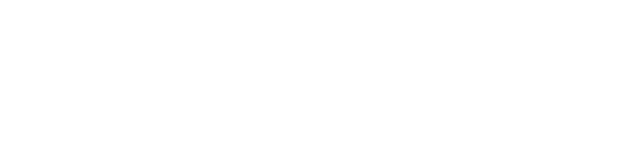
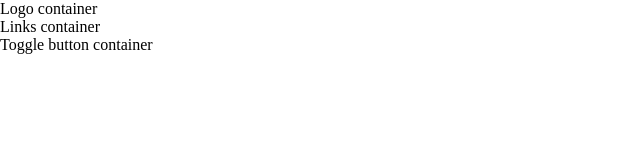
Before and after one commit to dianat2021/navbar-js, a plain HTML site: page src/index.html in a window 1280 px wide. Shown: the whole page, without its empty margins (0-640 px from the left). Drawn offline with Linux system fonts and the light colour scheme.

Commit message:
reset default styles and create variables

```diff
--- a/src/css/reset.css
+++ b/src/css/reset.css
@@ -0,0 +1,5 @@
+* {
+  margin: 0;
+  padding: 0;
+  box-sizing: border-box;
+}
--- a/src/css/variables.css
+++ b/src/css/variables.css
@@ -0,0 +1,12 @@
+:root {
+  /* COLORS */
+  --primary-color: red;
+  --secondary-color: pink;
+  --primary-text-color: black;
+
+  /* SPACING */
+  --spacing-small: 0.5rem;
+  --spacing-medium: 1rem;
+  --spacing-large: 2rem;
+  --spacing-x-large: 3rem;
+}
--- a/src/index.html
+++ b/src/index.html
@@ -9,6 +9,15 @@
     <title>Responsive Navbar</title>
   </head>
   <body>
+    <header>
+      <nav class="navbar">
+        <div class="navbar__logo-container">Logo container</div>
+        <div class="navbar__links-container">Links container</div>
+        <div class="navbar__toggle-button-container">
+          Toggle button container
+        </div>
+      </nav>
+    </header>
     <script src="./js/app.js"></script>
   </body>
 </html>
```
